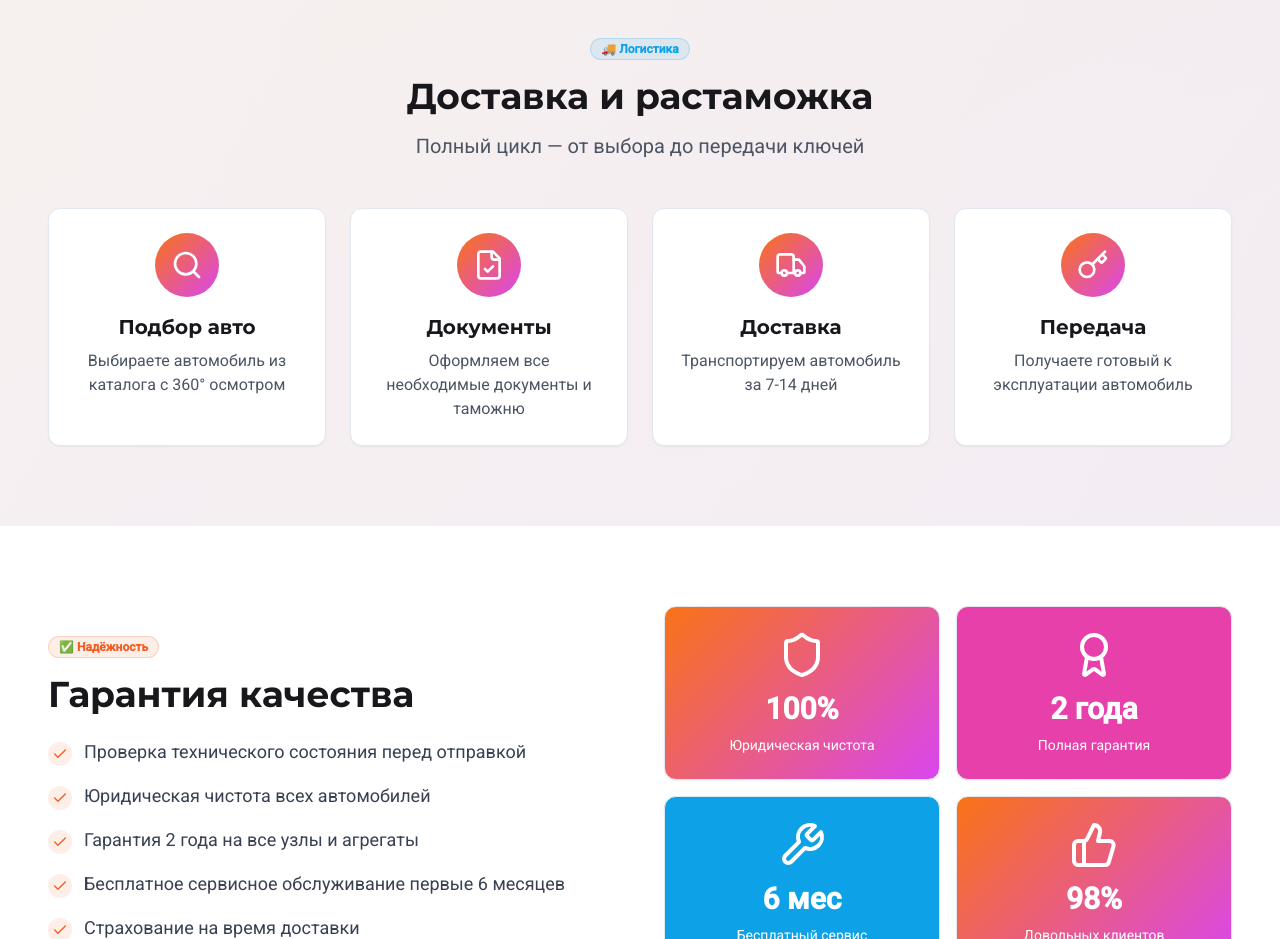
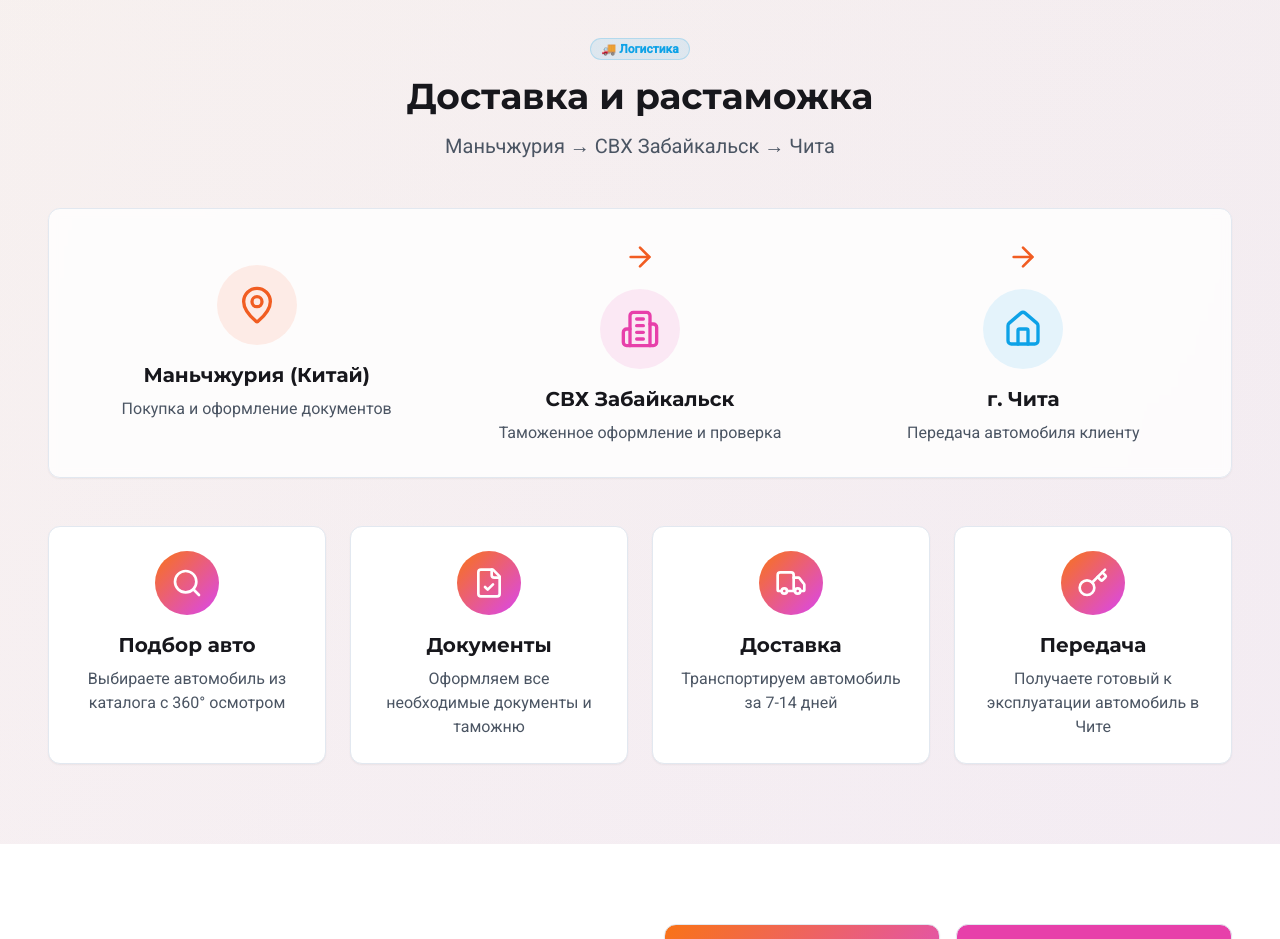
Before and after one commit to pr-poehali-dev/used-car-sales-manchuria, a React (Vite) app: page / in a window 1280 px wide. Shown: the part 4260-5199 px from the top of the page. Built offline with nearby package versions, Linux system fonts and the light colour scheme.

Commit message:
Добавить доставку СВХ Забайкальск-Чита

```diff
--- a/src/pages/Index.tsx
+++ b/src/pages/Index.tsx
@@ -571,14 +571,43 @@ const Index = () => {
               🚚 Логистика
             </Badge>
             <h3 className="text-4xl font-bold mb-4">Доставка и растаможка</h3>
-            <p className="text-xl text-gray-600">Полный цикл — от выбора до передачи ключей</p>
+            <p className="text-xl text-gray-600">Маньчжурия → СВХ Забайкальск → Чита</p>
           </div>
+
+          <Card className="mb-12 p-8 bg-white/80 backdrop-blur-sm">
+            <div className="grid md:grid-cols-3 gap-8 items-center">
+              <div className="text-center">
+                <div className="w-20 h-20 mx-auto mb-4 bg-primary/10 rounded-full flex items-center justify-center">
+                  <Icon name="MapPin" size={40} className="text-primary" />
+                </div>
+                <h4 className="text-xl font-bold mb-2">Маньчжурия (Китай)</h4>
+                <p className="text-gray-600">Покупка и оформление документов</p>
+              </div>
+              <div className="text-center">
+                <Icon name="ArrowRight" size={32} className="text-primary mx-auto mb-4" />
+                <div className="w-20 h-20 mx-auto mb-4 bg-secondary/10 rounded-full flex items-center justify-center">
+                  <Icon name="Building2" size={40} className="text-secondary" />
+                </div>
+                <h4 className="text-xl font-bold mb-2">СВХ Забайкальск</h4>
+                <p className="text-gray-600">Таможенное оформление и проверка</p>
+              </div>
+              <div className="text-center">
+                <Icon name="ArrowRight" size={32} className="text-primary mx-auto mb-4" />
+                <div className="w-20 h-20 mx-auto mb-4 bg-accent/10 rounded-full flex items-center justify-center">
+                  <Icon name="Home" size={40} className="text-accent" />
+                </div>
+                <h4 className="text-xl font-bold mb-2">г. Чита</h4>
+                <p className="text-gray-600">Передача автомобиля клиенту</p>
+              </div>
+            </div>
+          </Card>
+
           <div className="grid md:grid-cols-4 gap-6">
             {[
               { icon: 'Search', title: 'Подбор авто', desc: 'Выбираете автомобиль из каталога с 360° осмотром' },
               { icon: 'FileCheck', title: 'Документы', desc: 'Оформляем все необходимые документы и таможню' },
               { icon: 'Truck', title: 'Доставка', desc: 'Транспортируем автомобиль за 7-14 дней' },
-              { icon: 'Key', title: 'Передача', desc: 'Получаете готовый к эксплуатации автомобиль' },
+              { icon: 'Key', title: 'Передача', desc: 'Получаете готовый к эксплуатации автомобиль в Чите' },
             ].map((step, idx) => (
               <Card key={idx} className="text-center p-6 hover:shadow-lg transition-all">
                 <div className="w-16 h-16 mx-auto mb-4 gradient-primary rounded-full flex items-center justify-center">
```
